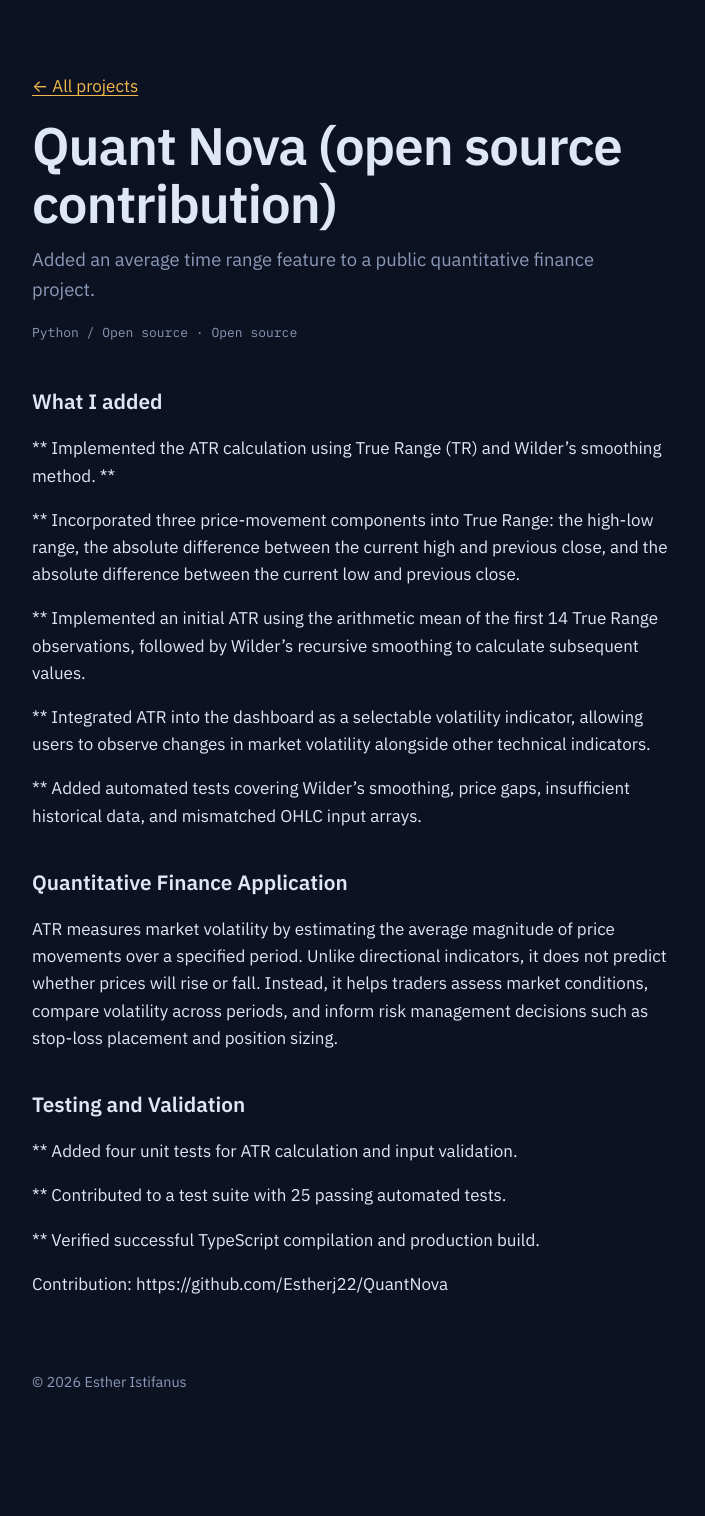
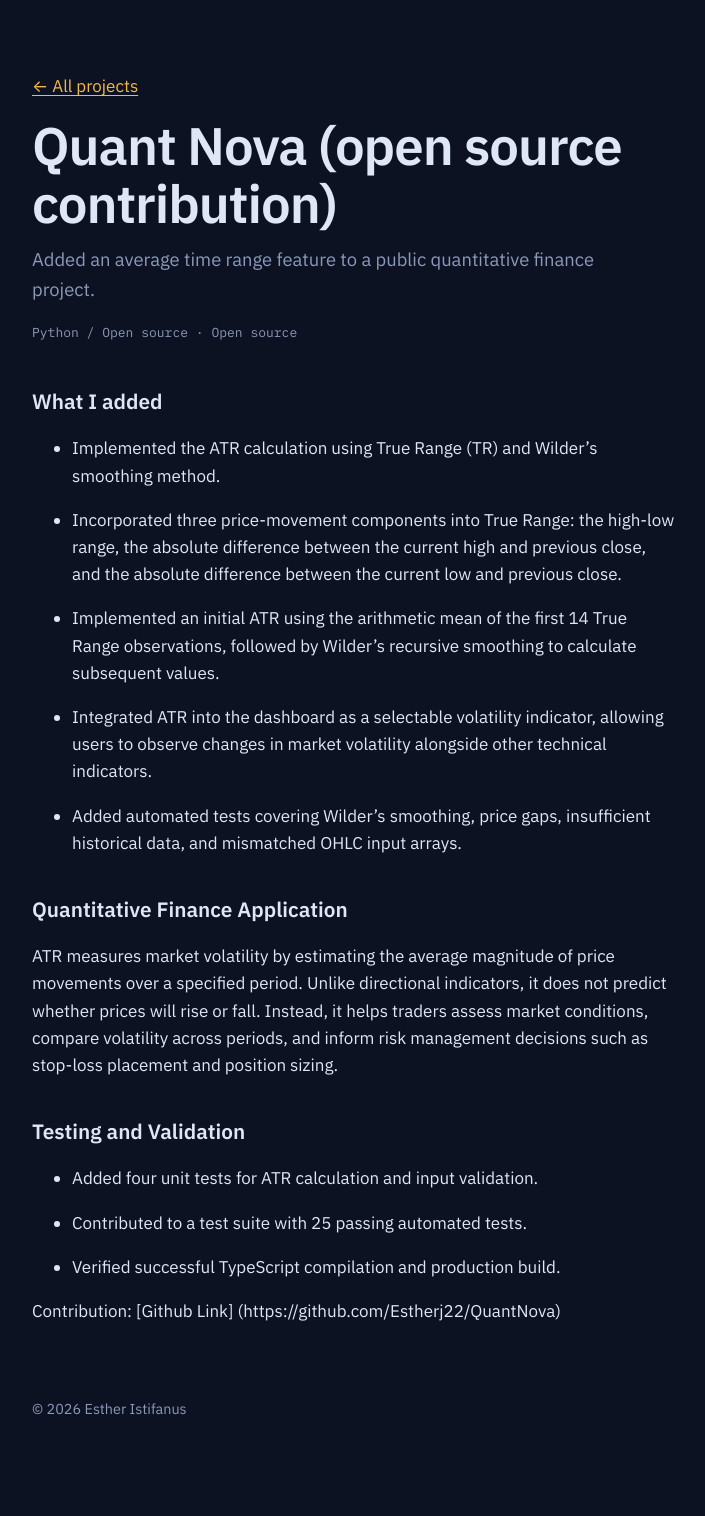
Before and after one commit to Estherj22/Estherj22.github.io, a Jekyll site: the page built from _projects/quant-nova-contribution.md, in a window 1280 px wide. Shown: the whole page, without its empty margins (248-953 px from the left). Built offline with Jekyll 4.4.1, drawn with Linux system fonts in a browser that asks for light colours; before the commit the page ends 1489 px from its top, so only the background shows below that.

Commit message:
Refine ATR calculation contribution details
Updated the contribution details for the ATR calculation, including implementation, integration, and testing aspects. Changed the contribution link format for clarity.

```diff
--- a/_projects/quant-nova-contribution.md
+++ b/_projects/quant-nova-contribution.md
@@ -7,15 +7,15 @@ tags: [Python, Open source]
 ---
 ## What I added
 
-** Implemented the ATR calculation using True Range (TR) and Wilder's smoothing method. **
+- Implemented the ATR calculation using True Range (TR) and Wilder's smoothing method.
 
-** Incorporated three price-movement components into True Range: the high-low range, the absolute difference between the current high and previous close, and the absolute difference between the current low and previous close.
+- Incorporated three price-movement components into True Range: the high-low range, the absolute difference between the current high and previous close, and the absolute difference between the current low and previous close.
 
-** Implemented an initial ATR using the arithmetic mean of the first 14 True Range observations, followed by Wilder's recursive smoothing to calculate subsequent values.
+- Implemented an initial ATR using the arithmetic mean of the first 14 True Range observations, followed by Wilder's recursive smoothing to calculate subsequent values.
 
-** Integrated ATR into the dashboard as a selectable volatility indicator, allowing users to observe changes in market volatility alongside other technical indicators.
+- Integrated ATR into the dashboard as a selectable volatility indicator, allowing users to observe changes in market volatility alongside other technical indicators.
 
-** Added automated tests covering Wilder's smoothing, price gaps, insufficient historical data, and mismatched OHLC input arrays.
+- Added automated tests covering Wilder's smoothing, price gaps, insufficient historical data, and mismatched OHLC input arrays.
 
 ## Quantitative Finance Application
 
@@ -23,10 +23,10 @@ ATR measures market volatility by estimating the average magnitude of price move
 
 ## Testing and Validation
 
-** Added four unit tests for ATR calculation and input validation.
+- Added four unit tests for ATR calculation and input validation.
 
-** Contributed to a test suite with 25 passing automated tests.
+- Contributed to a test suite with 25 passing automated tests.
 
-** Verified successful TypeScript compilation and production build.
+- Verified successful TypeScript compilation and production build.
 
-Contribution: https://github.com/Estherj22/QuantNova
+Contribution: [Github Link] (https://github.com/Estherj22/QuantNova)
```
